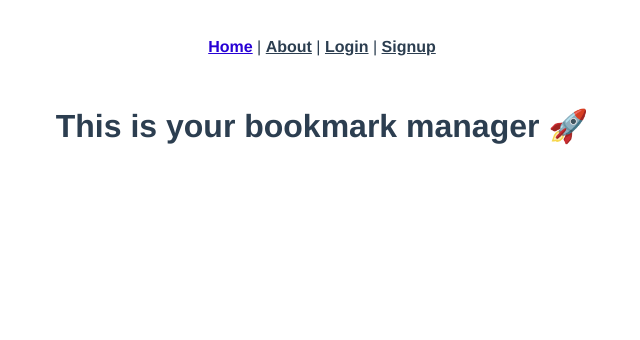
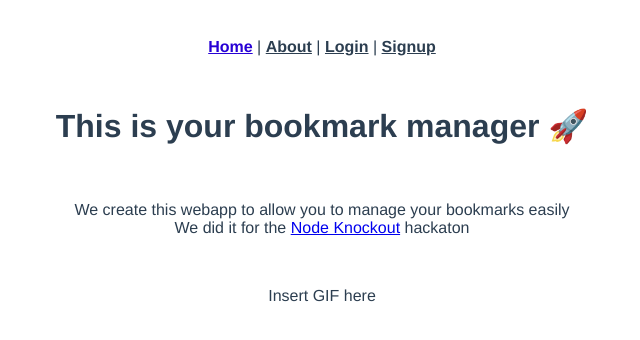
Before and after one commit to ES-Community/node-knockout2018, a Vue app in the folder ressources/: page / in a window 1280 px wide. Shown: the top 340 px of the page, without its empty margins (318-958 px from the left). Built offline with nearby package versions, Linux system fonts and the light colour scheme.

Commit message:
Update Home

```diff
--- a/ressources/public/index.html
+++ b/ressources/public/index.html
@@ -5,7 +5,7 @@
     <meta http-equiv="X-UA-Compatible" content="IE=edge">
     <meta name="viewport" content="width=device-width,initial-scale=1.0">
     <link rel="icon" href="<%= BASE_URL %>favicon.ico">
-    <title>ressources</title>
+    <title>Bookman</title>
   </head>
   <body>
     <noscript>
--- a/ressources/src/views/Home.vue
+++ b/ressources/src/views/Home.vue
@@ -1,6 +1,11 @@
 <template>
   <div class="home">
     <h1>This is your bookmark manager 🚀</h1>
+    <br>
+    <p>We create this webapp to allow you to manage your bookmarks easily <br>
+    We did it for the <a href="https://www.nodeknockout.com">Node Knockout</a> hackaton</p>
+    <br>
+    <p>Insert GIF here</p>
   </div>
 </template>
 
```
